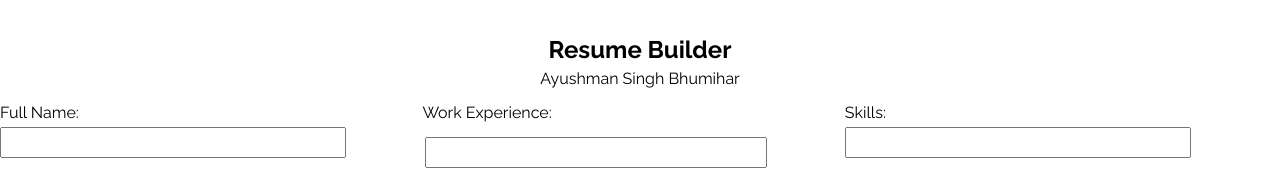
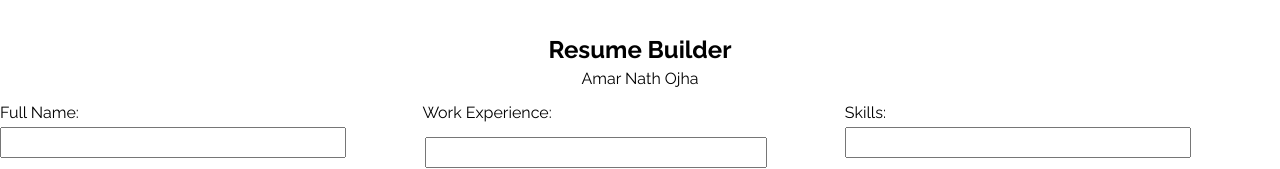
Before and after one commit to Ankush-Arora-0/resumeBuilder, a React app: page / in a window 1280 px wide. Shown: the top 169 px of the page. Built offline with nearby package versions, Linux system fonts and the light colour scheme.

Commit message:
Update Home.jsx

```diff
--- a/src/components/Home.jsx
+++ b/src/components/Home.jsx
@@ -138,7 +138,7 @@ export const Home = () => {
   return (
     <div className='home-page'>
       <h2>Resume Builder</h2>
-      <p>Ayushman Singh Bhumihar</p>
+      <p>Amar Nath Ojha</p>
       <div className="main-box">
       <div className="left-box">
         <div className="input-box">
```
